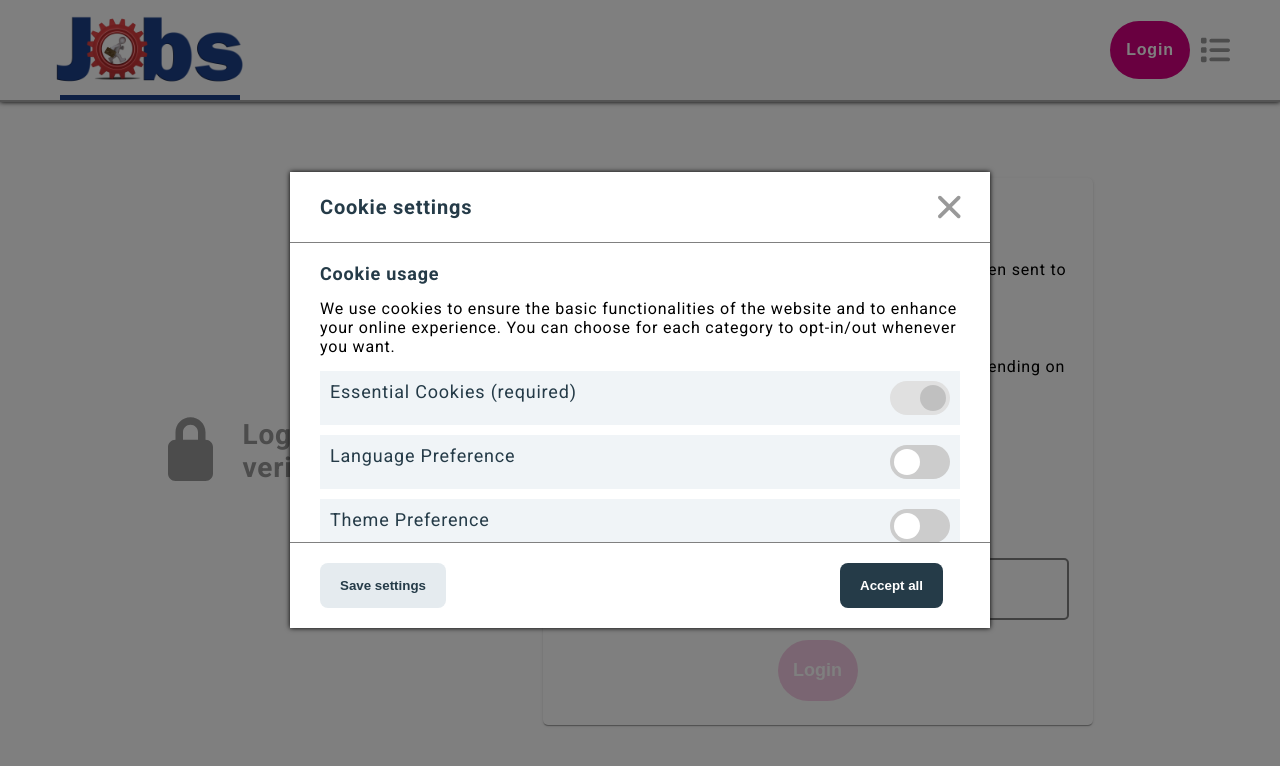
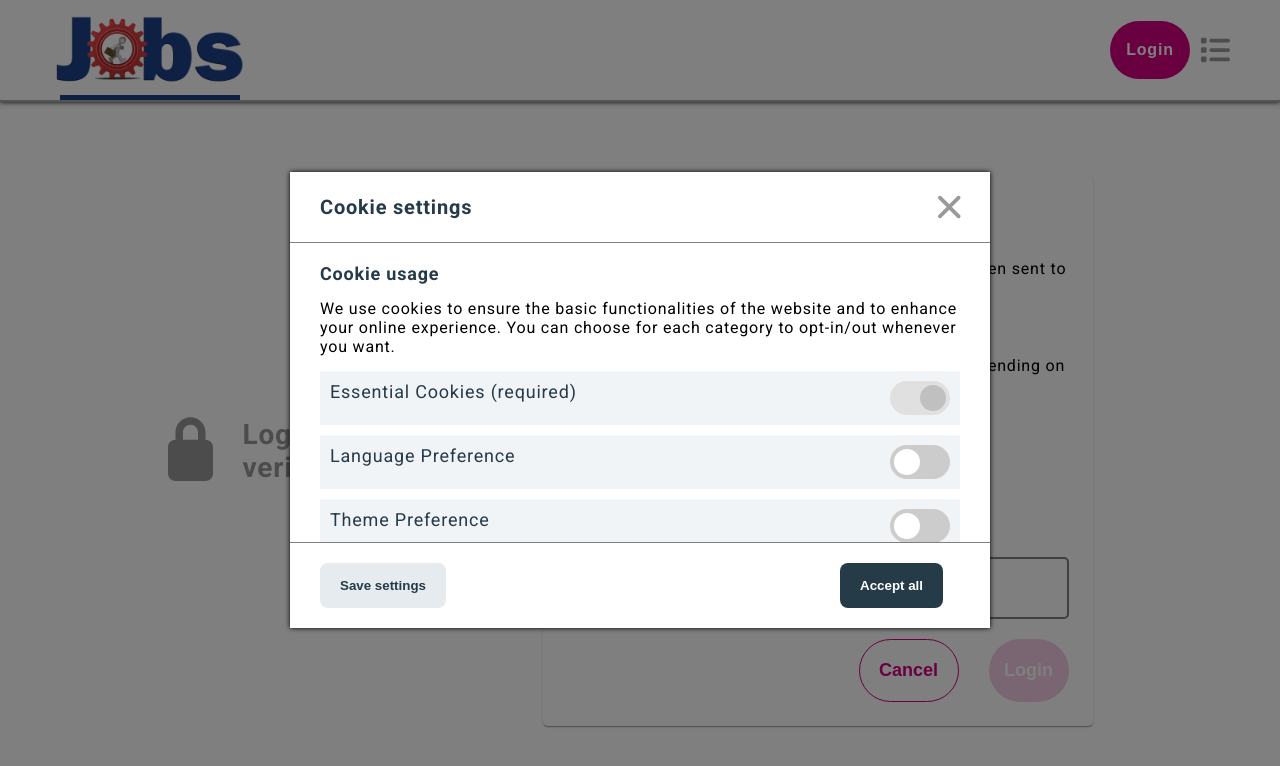
Before and after one commit to nmargenov/Job-Hiring-Website-ReactJS-NodeJS, a React (Vite) app in the folder client/: page /verification-code in a window 1280 px wide. Shown: the top 766 px of the page. Built offline with nearby package versions, Linux system fonts and the light colour scheme; no server answers.

Commit message:
cancel button returns to login page

```diff
--- a/client/src/components/Auth/Login/LoginForm/loginForm.module.css
+++ b/client/src/components/Auth/Login/LoginForm/loginForm.module.css
@@ -21,13 +21,13 @@
 /* Chrome, Safari, Edge, Opera */
 input[type=number]::-webkit-inner-spin-button,
 input[type=number]::-webkit-outer-spin-button {
-  -webkit-appearance: none;
-  margin: 0;
+    -webkit-appearance: none;
+    margin: 0;
 }
 
 /* Firefox */
 input[type=number] {
-  -moz-appearance: textfield;
+    -moz-appearance: textfield;
 }
 
 .form .input-container {
@@ -74,17 +74,21 @@ input[type="submit"] {
 }
 
 input[type="submit"]:hover,
-input[type="submit"]:focus {
+input[type="submit"]:focus,
+.cancel-btn:hover,
+.cancel-btn:focus {
     opacity: 0.8;
 }
 
-input[type="submit"]:active {
+input[type="submit"]:active,
+.cancel-btn:active {
     opacity: 0.5;
 }
 
-input[type="submit"]:disabled {
+input[type="submit"]:disabled,
+.cancel-btn:disabled {
     opacity: 0.2;
-    cursor:not-allowed;
+    cursor: not-allowed;
 }
 
 input[type="email"]:disabled {
@@ -92,16 +96,16 @@ input[type="email"]:disabled {
     cursor: not-allowed;
 }
 
-.invalid{
+.invalid {
     border: 1px solid rgb(255, 28, 28) !important;
 }
 
-.invalid-label{
+.invalid-label {
     color: rgb(255, 28, 28) !important;
 }
 
-.error-msg-div{
-    color:rgb(255, 28, 28);
+.error-msg-div {
+    color: rgb(255, 28, 28);
     display: flex;
     text-align: center;
     margin-top: 10px;
@@ -109,3 +113,24 @@ input[type="email"]:disabled {
     margin-bottom: -20px;
     overflow: hidden;
 }
+
+.buttons-div {
+    display: flex;
+    justify-content: end;
+    gap: 30px;
+}
+
+.cancel-btn {
+    padding: 20px 0px;
+    width: 100px;
+    text-align: center;
+    border-radius: 50px;
+    border: 1px solid var(--code-cancel-btn);
+    color: white;
+    font-family: sans-serif;
+    font-weight: bold;
+    font-size: 18px;
+    cursor: pointer;
+    background-color: var(--login-form-color);
+    color: var(--code-cancel-btn);
+}
--- a/client/src/components/Auth/VerifyLoginCode/VerifyLoginCode.jsx
+++ b/client/src/components/Auth/VerifyLoginCode/VerifyLoginCode.jsx
@@ -57,7 +57,7 @@ export const VerifyLoginCode = () => {
                     <li>
                         <p> {t("login-verify-span5")} </p>
                     </li>
-                    <VerifyLoginCodeForm email={email}/>
+                    <VerifyLoginCodeForm ref={inputRef} email={email}/>
                 </ul>
             </div>
         </div>
--- a/client/src/components/Auth/VerifyLoginCode/VerifyLoginCodeForm/VerifyLoginCodeForm.jsx
+++ b/client/src/components/Auth/VerifyLoginCode/VerifyLoginCodeForm/VerifyLoginCodeForm.jsx
@@ -18,12 +18,12 @@ export const VerifyLoginCodeForm = ({ ref, email }) => {
         onSubmitHandler(e);
         setIsLoading(true);
         verifyCode(email, values.code)
-            .then((data)=>{
+            .then((data) => {
                 setIsLoading(false);
                 setErrorMsg("");
                 console.log(data);
             })
-            .catch((err)=>{
+            .catch((err) => {
                 setIsLoading();
                 setErrorMsg(err.message);
             })
@@ -32,9 +32,12 @@ export const VerifyLoginCodeForm = ({ ref, email }) => {
     function verifyMaxLength(e) {
         const newValue = e.target.value;
 
-        if (newValue.length <= 6) {
-            onInputChange(e);
-        }
+        e.target.value = newValue.slice(0, 6);
+        onInputChange(e);
+    }
+
+    function onCancelClick(){
+        navigate('/login');
     }
 
     return (
@@ -57,7 +60,8 @@ export const VerifyLoginCodeForm = ({ ref, email }) => {
                 />
                 <label className={`${values.code.length > 0 && values.code.length < 6 ? styles['invalid-label'] : ""}`} htmlFor="email">{t('code')}</label>
             </div>
-            <div className={styles['submit-div']}>
+            <div className={styles['buttons-div']}>
+                <input onClick={onCancelClick} className={styles['cancel-btn']} type="button" value={t('cancel')} disabled={isLoading} />
                 <input type="submit" value={t('login')} disabled={isLoading || (values.code.length >= 0 && values.code.length < 6)} />
             </div>
         </form>
--- a/client/src/i18n/bg.json
+++ b/client/src/i18n/bg.json
@@ -24,5 +24,6 @@
     "login-verify-span3":"Не затваряйте тази страница, докато не получите кода (в зависимост от вашата поща може да отнеме до 5-10 мин.).",
     "login-verify-span4":"Кодът е валиден 10 минути след неговото генериране.",
     "login-verify-span5":"Просто въведете този код тук и готово:",
-    "code":"Код"
+    "code":"Код",
+    "cancel":"Откажи"
 }
--- a/client/src/i18n/en.json
+++ b/client/src/i18n/en.json
@@ -24,5 +24,6 @@
     "login-verify-span3": "Do not close this page until you receive the code (depending on your email provider, it may take 5–10 minutes).",
     "login-verify-span4": "The code is valid for 10 minutes after it is generated.",
     "login-verify-span5": "Just enter the code here and you're all set:",
-    "code":"Code"
+    "code":"Code",
+    "cancel":"Cancel"
 }
--- a/client/src/index.css
+++ b/client/src/index.css
@@ -6,9 +6,10 @@
     --hover-background: rgb(230, 230, 230);
     --active-background: rgb(216, 216, 216);
     --svg-color: #999;
-    --login-form-color:white;
+    --login-form-color: white;
     --login-form-text: #343436;
     --login-form-svg: #999999;
+    --code-cancel-btn: #d40080;
 }
 
 :root[data-theme='dark'] {
@@ -19,9 +20,10 @@
     --hover-background: rgb(37, 37, 37);
     --active-background: rgb(14, 14, 14);
     --svg-color: #ffffff;
-    --login-form-color:#343436;
+    --login-form-color: #343436;
     --login-form-text: white;
     --login-form-svg: rgb(202, 202, 202);
+    --code-cancel-btn: white;
 }
 
 body {
```
